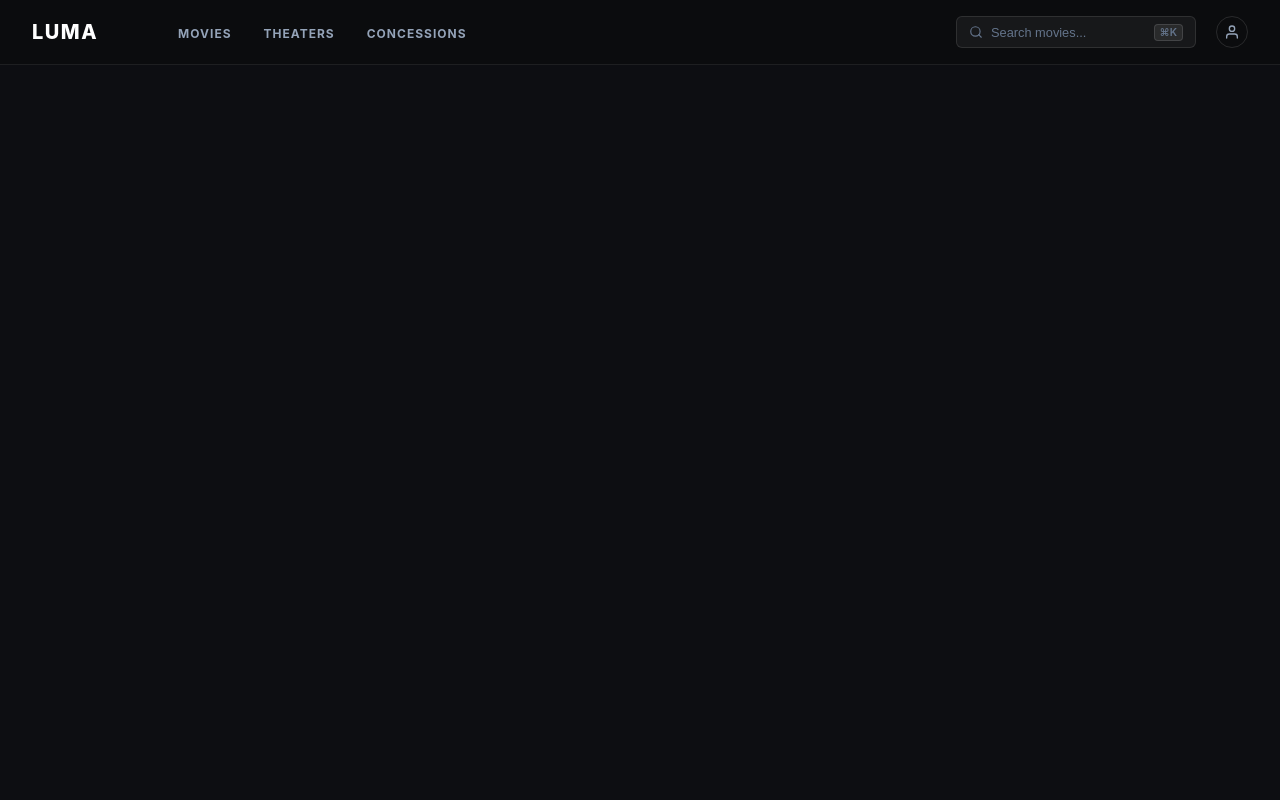
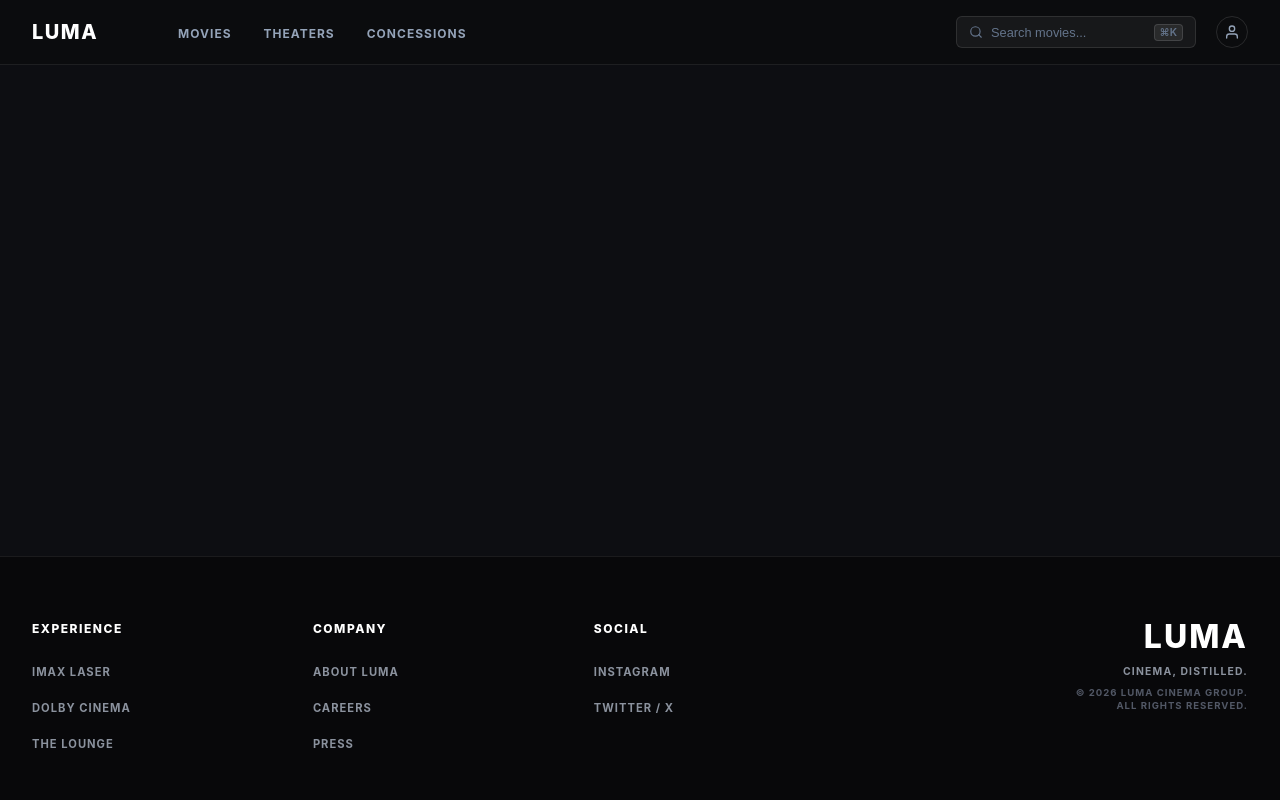
Before and after one commit to Mo2men-Be3der74/Cinema-Ticket-Booking, a plain HTML site: page index.html in a window 1280 px wide. Drawn offline with Linux system fonts and the light colour scheme.

Commit message:
header and footer

```diff
--- a/index.html
+++ b/index.html
@@ -4,18 +4,29 @@
     <meta charset="UTF-8">
     <meta name="viewport" content="width=device-width, initial-scale=1.0">
     <title>LUMA</title>
+    <link rel = "stylesheet" href = "style.css" >
     <style>
-      /* Base Reset */
+        /* Base Reset */
 * {
   margin: 0;
   padding: 0;
   box-sizing: border-box;
 }
 
+main {
+  flex: 1;
+}
+
 body {
   background-color: #0d0e12;
   font-family: -apple-system, BlinkMacSystemFont, "Segoe UI", Roboto, Helvetica, Arial, sans-serif;
   color: #ffffff;
+  min-height: 100%;
+  position: relative;
+  padding-bottom: 250px; /* Gives space so content won't overlap the footer */
+}
+html {
+  height: 100%;
 }
 
 /* Header Container */
@@ -170,6 +181,109 @@ body {
     width: 160px;
   }
 }
+/* Footer Base Container */
+.site-footer {
+  position: absolute;
+  bottom: 0;
+  width: 100%;
+  background-color: #08080a; /* Dark sleek background matching your theme */
+  border-top: 1px solid rgba(255, 255, 255, 0.08);
+  padding: 4rem 2rem 3rem;
+  color: #ffffff;
+  font-family: -apple-system, BlinkMacSystemFont, "Segoe UI", Roboto, Helvetica, Arial, sans-serif;
+}
+
+/* Inner Layout Grid */
+.footer-container {
+  max-width: 1400px;
+  margin: 0 auto;
+  display: grid;
+  grid-template-columns: repeat(3, 1fr) 1.5fr; /* 3 menu columns + 1 brand column */
+  gap: 2rem;
+}
+
+/* Column Headings */
+.footer-heading {
+  font-size: 0.75rem;
+  font-weight: 800;
+  letter-spacing: 1.5px;
+  color: #ffffff;
+  margin-bottom: 1.5rem;
+  text-transform: uppercase;
+}
+
+/* Navigation Link Lists */
+.footer-links {
+  list-style: none;
+  padding: 0;
+  margin: 0;
+  display: flex;
+  flex-direction: column;
+  gap: 1rem;
+}
+
+.footer-links a {
+  color: #8b929e;
+  text-decoration: none;
+  font-size: 0.7rem;
+  font-weight: 700;
+  letter-spacing: 1px;
+  text-transform: uppercase;
+  transition: color 0.2s ease;
+}
+
+.footer-links a:hover {
+  color: #ffffff;
+}
+
+/* Brand Column (Far Right) */
+.footer-brand-col {
+  text-align: right;
+  display: flex;
+  flex-direction: column;
+  align-items: flex-end;
+}
+
+.footer-logo {
+  font-size: 2rem;
+  font-weight: 800;
+  letter-spacing: 2px;
+  color: #ffffff;
+  margin-bottom: 0.75rem;
+  line-height: 1;
+}
+
+.tagline {
+  font-size: 0.65rem;
+  font-weight: 700;
+  letter-spacing: 1.2px;
+  color: #8b929e;
+  margin-bottom: 0.5rem;
+  text-transform: uppercase;
+}
+
+.copyright {
+  font-size: 0.6rem;
+  font-weight: 700;
+  letter-spacing: 1px;
+  color: #525866;
+  line-height: 1.4;
+  text-transform: uppercase;
+}
+
+/* Mobile Responsiveness */
+@media (max-width: 768px) {
+  .footer-container {
+    grid-template-columns: repeat(2, 1fr);
+    gap: 3rem 1.5rem;
+  }
+
+  .footer-brand-col {
+    text-align: left;
+    align-items: flex-start;
+    grid-column: span 2;
+  }
+}
     </style>
 </head>
 <body>
@@ -205,5 +319,46 @@ body {
     </div>
   </nav>
 </header>
+
+<footer class="site-footer">
+  <div class="footer-container">
+    <!-- Column 1: Experience -->
+    <div class="footer-col">
+      <h4 class="footer-heading">EXPERIENCE</h4>
+      <ul class="footer-links">
+        <li><a href="#">IMAX LASER</a></li>
+        <li><a href="#">DOLBY CINEMA</a></li>
+        <li><a href="#">THE LOUNGE</a></li>
+      </ul>
+    </div>
+
+    <!-- Column 2: Company -->
+    <div class="footer-col">
+      <h4 class="footer-heading">COMPANY</h4>
+      <ul class="footer-links">
+        <li><a href="#">ABOUT LUMA</a></li>
+        <li><a href="#">CAREERS</a></li>
+        <li><a href="#">PRESS</a></li>
+      </ul>
+    </div>
+
+    <!-- Column 3: Social -->
+    <div class="footer-col">
+      <h4 class="footer-heading">SOCIAL</h4>
+      <ul class="footer-links">
+        <li><a href="#">INSTAGRAM</a></li>
+        <li><a href="#">TWITTER / X</a></li>
+      </ul>
+    </div>
+
+    <!-- Column 4: Brand & Copyright -->
+    <div class="footer-col footer-brand-col">
+      <h2 class="footer-logo">LUMA</h2>
+      <p class="tagline">CINEMA, DISTILLED.</p>
+      <p class="copyright">&copy; 2026 LUMA CINEMA GROUP.<br>ALL RIGHTS RESERVED.</p>
+    </div>
+  </div>
+</footer>
+
 </body>
 </html>
```
